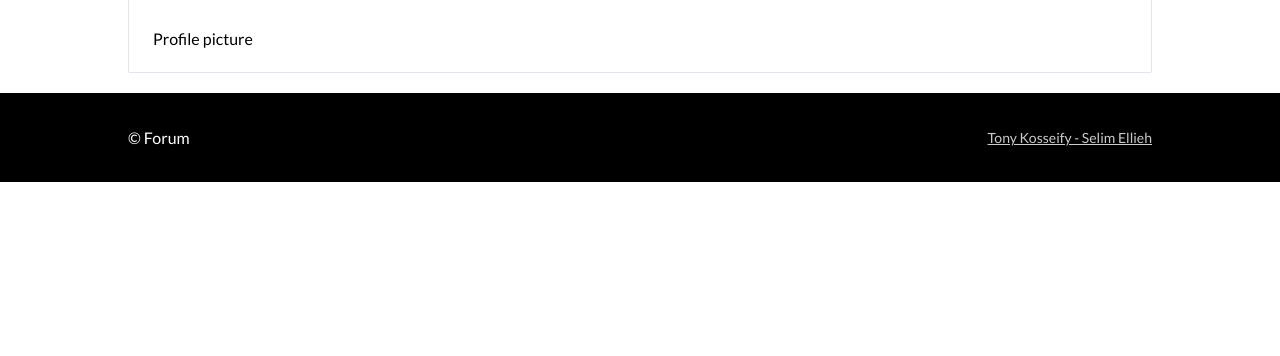
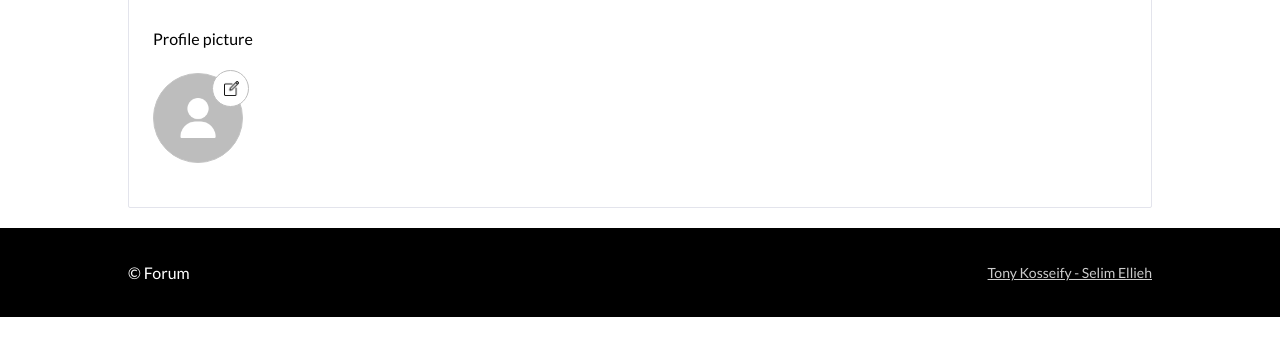
Before and after one commit to tonyykosseifyy/forum-web-assignment, a plain HTML site: page settings.html in a window 1280 px wide. Shown: the part 244-600 px from the top of the page. Drawn offline with Linux system fonts and the light colour scheme.

Commit message:
add: avatar image edit - settings

```diff
--- a/resources/css/settings.css
+++ b/resources/css/settings.css
@@ -28,7 +28,62 @@
   margin-top: 50px;
 }
 
-
 .bold {
   font-weight: 500;
 }
+
+.settings-input-file {
+  width: 90px;
+  border-radius: 3px;
+  margin-bottom: 20px;
+  position: relative;
+  display: flex;
+  flex-direction: column;
+  align-items: center;
+  justify-content: center;
+  border-radius: 50%;
+  height: 90px;
+  background-color: #bdbdbd;
+  margin-top: 25px;
+}
+
+.settings-input-file > img {
+  width: 70%;
+  height: 70%;
+  object-fit: contain;
+}
+
+.settings-input-file > img.avatar-uploaded {
+  width: 85px;
+  height: 85px;
+  border-radius: 50%;
+  object-fit: cover;
+}
+
+.edit-button-container {
+  position: absolute;
+  top: -4px;
+  right: -7px;
+  background-color: white;
+  border-radius: 50%;
+  padding: 10px;
+  display: flex;
+  align-items: center;
+  justify-content: center;
+  border: 1px solid #bdbdbd;
+  transition: all 0.3s;
+  cursor: pointer;
+}
+
+.edit-button-container:hover {
+  border-color: black;
+  transform: scale(1.1);
+}
+
+.edit-button {
+  width: 15px;
+  height: 15px;
+  object-fit: contain;
+  transform: translateX(1px);
+  position: relative;
+}
--- a/settings.html
+++ b/settings.html
@@ -52,8 +52,30 @@
       <div class="settings-body">
         <h1>Settings</h1>
         <form class="settings-form">
-            <label class="bold">Profile picture</label>
-
+          <label class="bold">Profile picture</label>
+          <div
+            class="input-primary settings-input-file"
+            id="profileImageContainer"
+          >
+            <img
+              id="profileImage"
+              src="/resources/images/user.png"
+              alt="upload"
+            />
+            <div class="edit-button-container">
+              <img
+                class="edit-button"
+                src="/resources/images/edit.png"
+                alt="edit"
+              />
+              <input
+                type="file"
+                id="fileInput"
+                style="display: none"
+                accept="image/*"
+              />
+            </div>
+          </div>
         </form>
       </div>
     </div>
@@ -62,6 +84,36 @@
       <p>© Forum</p>
       <p>Tony Kosseify - Selim Ellieh</p>
     </div>
-    <script></script>
+    <script>
+      document
+        .querySelector(".edit-button")
+        .addEventListener("click", function () {
+          // Trigger the file input click
+          document.getElementById("fileInput").click();
+        });
+
+      document
+        .getElementById("fileInput")
+        .addEventListener("change", function () {
+          // Check if a file was selected
+          if (this.files && this.files[0]) {
+            var reader = new FileReader(); // Create a file reader
+            reader.onload = function (e) {
+              const profileImage = document.getElementById("profileImage");
+              profileImage.src = e.target.result; // Update the image source
+
+              // Update classes as needed
+              profileImage.classList.remove("old-class"); // Remove the old class
+              profileImage.classList.add("avatar-uploaded"); // Add a new class
+              const container = document.getElementById(
+                "profileImageContainer"
+              );
+              container.style.padding = "0"; // Set padding to 0
+              container.style.backgroundColor = "white"; // Set background color to white
+            };
+            reader.readAsDataURL(this.files[0]); // Read the file as a Data URL
+          }
+        });
+    </script>
   </body>
 </html>
```
